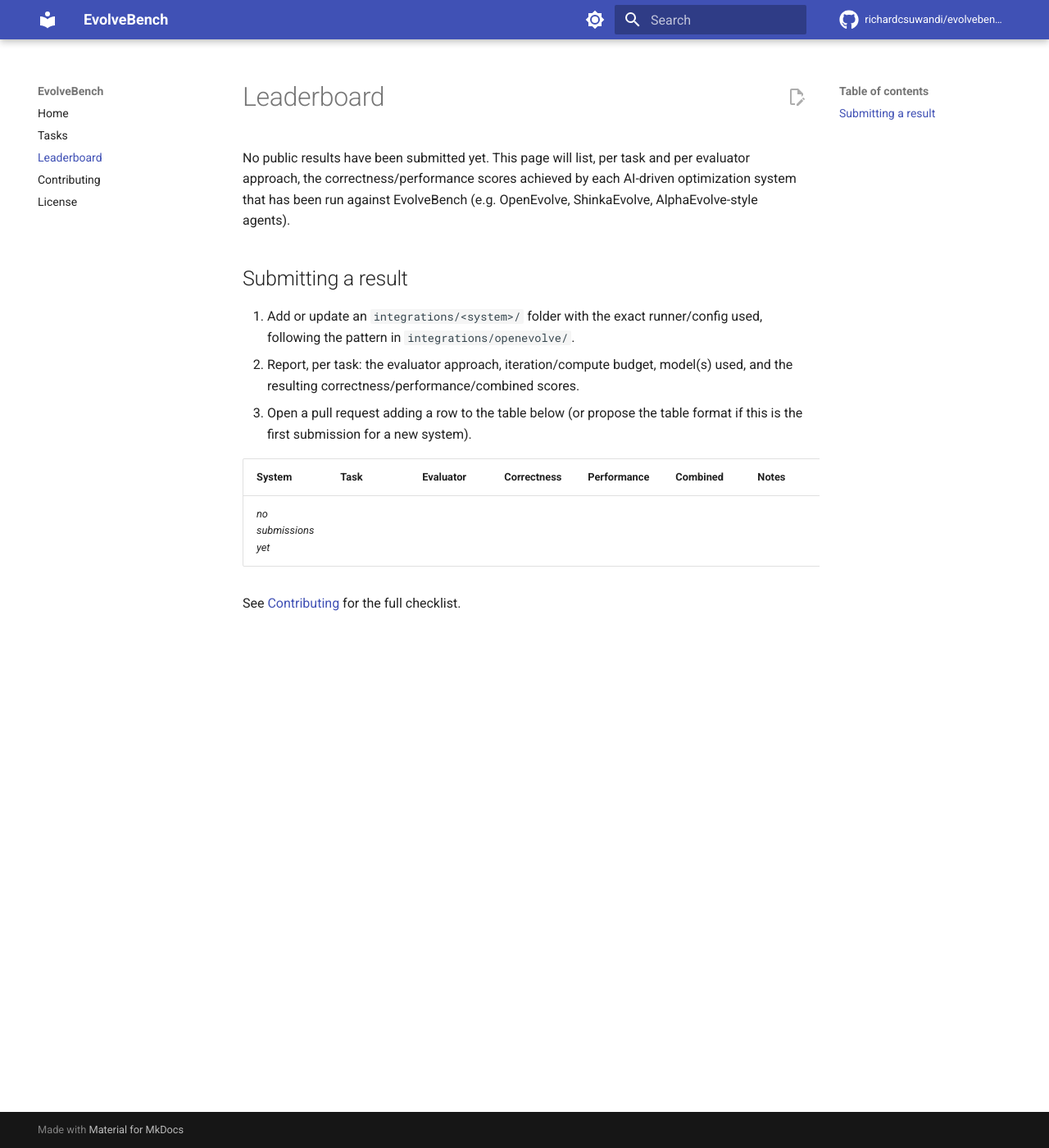
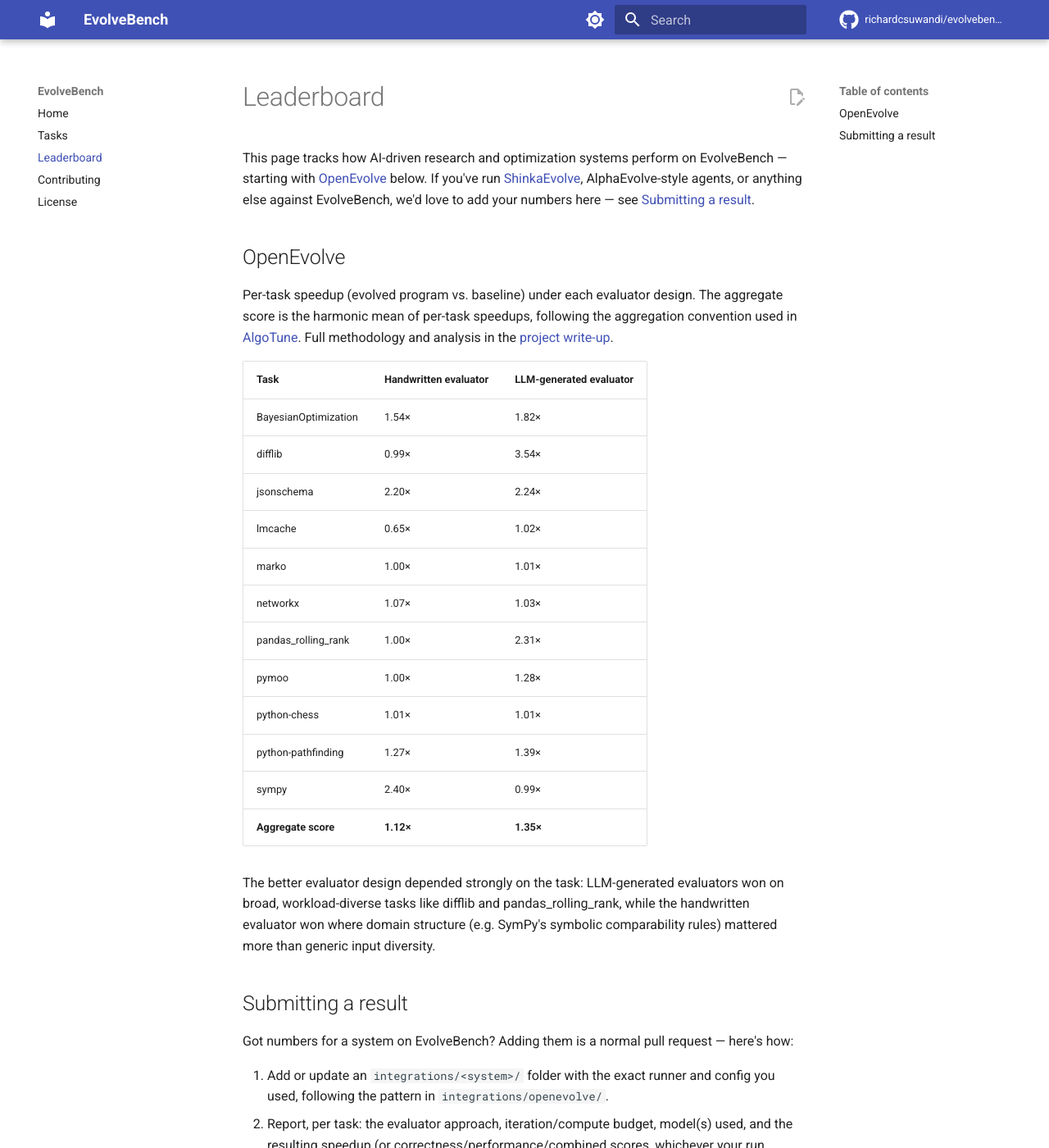
Before and after one commit to richardcsuwandi/evolvebench, an MkDocs documentation site: the page built from docs/leaderboard.md, in a window 1280 px wide and 1400 px high. Shown: the whole window at 82% size. Built offline with MkDocs 1.6.1 and Material for MkDocs 9.7.7, drawn with Linux system fonts in a browser that asks for light colours; comment, search, counter and statistics services are not loaded; some of the changed text lies outside the part shown.

Commit message:
Populate leaderboard with real OpenEvolve results, invite submissions
Add the per-task handwritten vs. LLM-generated evaluator speedups and
aggregate score from the EvolveBench project write-up as the first
leaderboard entry, sourced from Table 3. Rephrase the submission section
to actively invite results from other systems (ShinkaEvolve,
AlphaEvolve-style agents, etc.) instead of stating none exist yet.

```diff
--- a/docs/leaderboard.md
+++ b/docs/leaderboard.md
@@ -1,21 +1,53 @@
 # Leaderboard
 
-No public results have been submitted yet. This page will list, per task and per
-evaluator approach, the correctness/performance scores achieved by each AI-driven
-optimization system that has been run against EvolveBench (e.g. OpenEvolve,
-ShinkaEvolve, AlphaEvolve-style agents).
+This page tracks how AI-driven research and optimization systems perform on
+EvolveBench — starting with [OpenEvolve](https://github.com/algorithmicsuperintelligence/openevolve)
+below. If you've run [ShinkaEvolve](https://github.com/SakanaAI/ShinkaEvolve),
+AlphaEvolve-style agents, or anything else against EvolveBench, we'd love to add
+your numbers here — see [Submitting a result](#submitting-a-result).
+
+## OpenEvolve
+
+Per-task speedup (evolved program vs. baseline) under each evaluator design. The
+aggregate score is the harmonic mean of per-task speedups, following the
+aggregation convention used in [AlgoTune](https://algotune.io/). Full methodology
+and analysis in the [project write-up](https://richardcsuwandi.github.io/projects/evolvebench/).
+
+| Task | Handwritten evaluator | LLM-generated evaluator |
+| --- | --- | --- |
+| BayesianOptimization | 1.54× | 1.82× |
+| difflib | 0.99× | 3.54× |
+| jsonschema | 2.20× | 2.24× |
+| lmcache | 0.65× | 1.02× |
+| marko | 1.00× | 1.01× |
+| networkx | 1.07× | 1.03× |
+| pandas_rolling_rank | 1.00× | 2.31× |
+| pymoo | 1.00× | 1.28× |
+| python-chess | 1.01× | 1.01× |
+| python-pathfinding | 1.27× | 1.39× |
+| sympy | 2.40× | 0.99× |
+| **Aggregate score** | **1.12×** | **1.35×** |
+
+The better evaluator design depended strongly on the task: LLM-generated
+evaluators won on broad, workload-diverse tasks like difflib and
+pandas_rolling_rank, while the handwritten evaluator won where domain structure
+(e.g. SymPy's symbolic comparability rules) mattered more than generic input
+diversity.
 
 ## Submitting a result
 
-1. Add or update an `integrations/<system>/` folder with the exact runner/config
-   used, following the pattern in `integrations/openevolve/`.
+Got numbers for a system on EvolveBench? Adding them is a normal pull request —
+here's how:
+
+1. Add or update an `integrations/<system>/` folder with the exact runner and
+   config you used, following the pattern in `integrations/openevolve/`.
 2. Report, per task: the evaluator approach, iteration/compute budget, model(s)
-   used, and the resulting correctness/performance/combined scores.
-3. Open a pull request adding a row to the table below (or propose the table format
-   if this is the first submission for a new system).
+   used, and the resulting speedup (or correctness/performance/combined scores,
+   whichever your run produces).
+3. Open a pull request adding a section and table for your system to this page,
+   in the same style as the OpenEvolve table above. First time adding a new
+   system's results? Feel free to propose whatever table shape fits best — we'll
+   iterate on it together in review.
 
-| System | Task | Evaluator | Correctness | Performance | Combined | Notes |
-| --- | --- | --- | --- | --- | --- | --- |
-| _no submissions yet_ | | | | | | |
-
-See [Contributing](contributing.md) for the full checklist.
+New tasks are welcome alongside new results — see [Contributing](contributing.md)
+for the full checklist.
```
